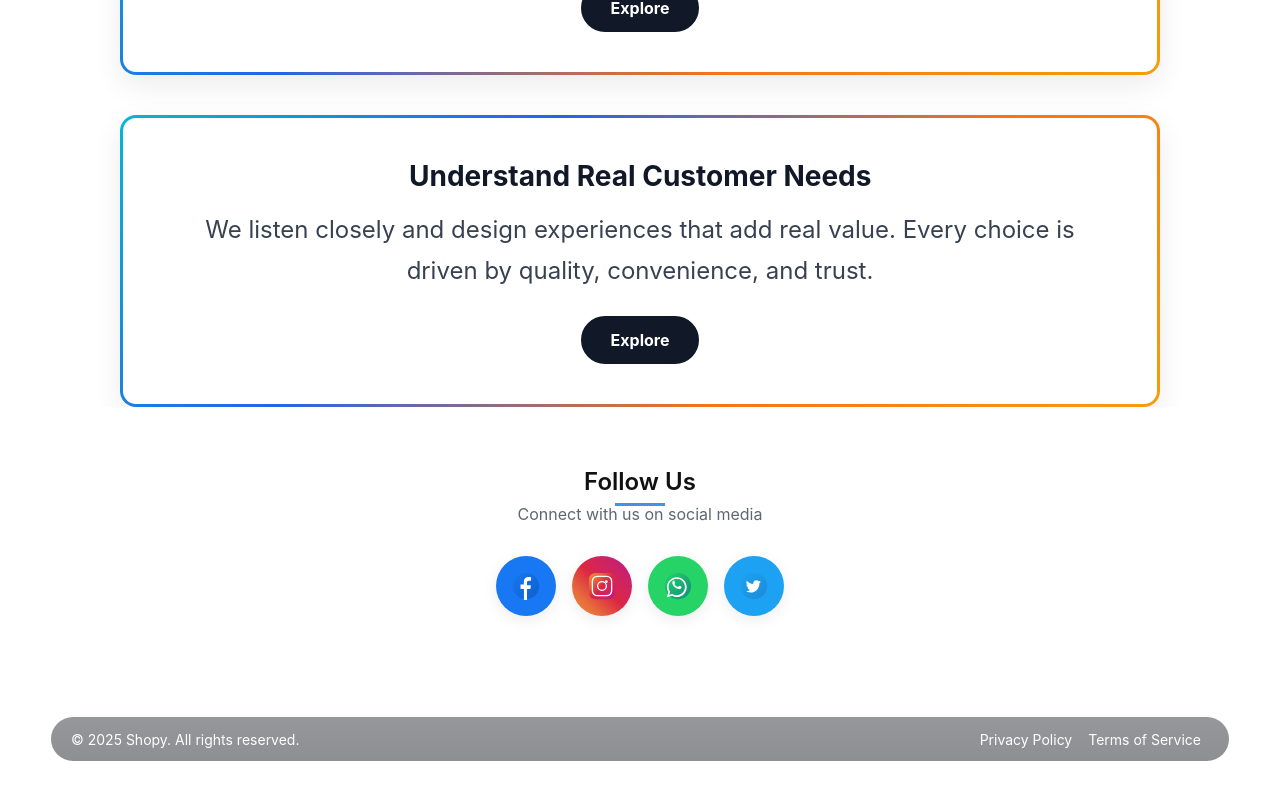
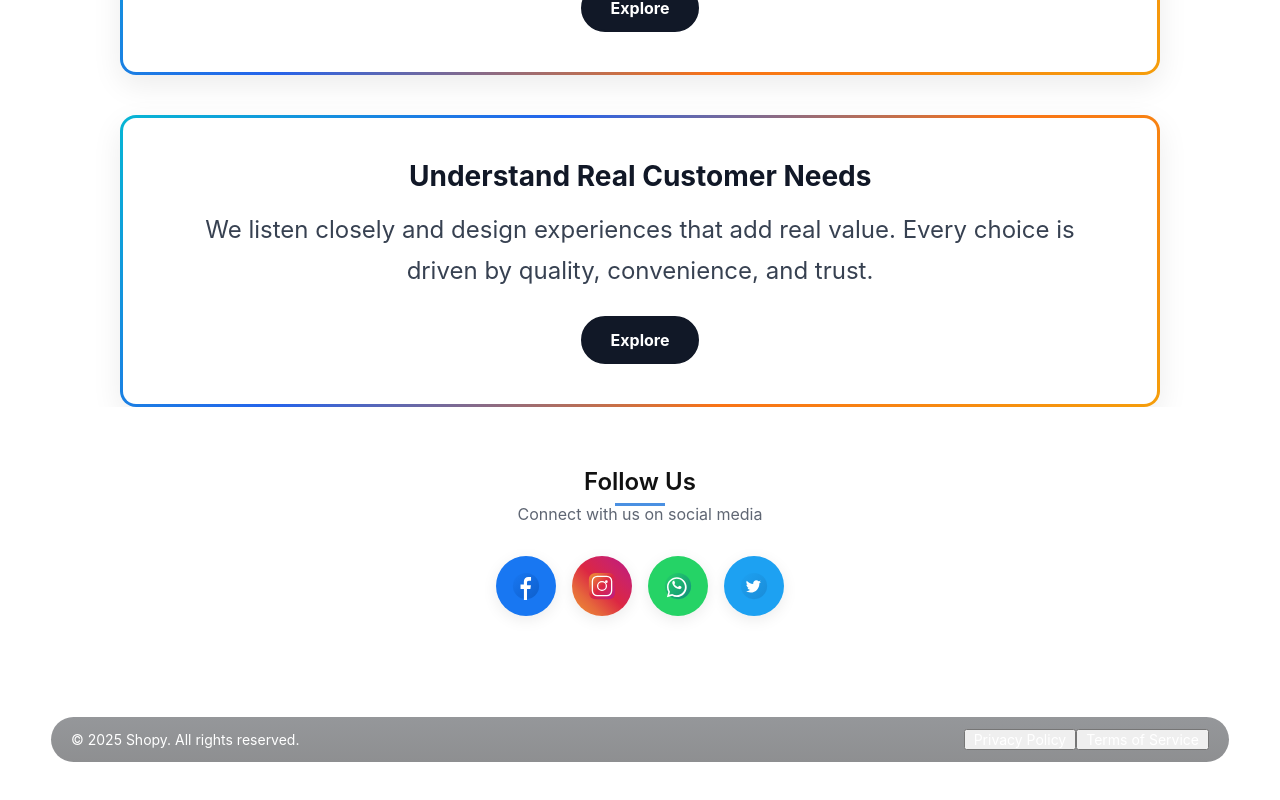
Before and after one commit to Vignesh160899/website, a React (Create React App) app: page / in a window 1280 px wide. Shown: the part 2064-2864 px from the top of the page. Built offline with nearby package versions, Linux system fonts and the light colour scheme.

Commit message:
Fix accessibility: replace invalid anchor hrefs with buttons in Home.js

```diff
--- a/src/pages/Home.js
+++ b/src/pages/Home.js
@@ -462,12 +462,12 @@ useEffect(() => {
             &copy; 2025 Shopy. All rights reserved.
           </span>
           <div className="footer-links">
-            <a href="#" className="footer-link">
+            <button type="button" className="footer-link">
               Privacy Policy
-            </a>
-            <a href="#" className="footer-link">
+            </button>
+            <button type="button" className="footer-link">
               Terms of Service
-            </a>
+            </button>
           </div>
         </div>
       </footer>
```
